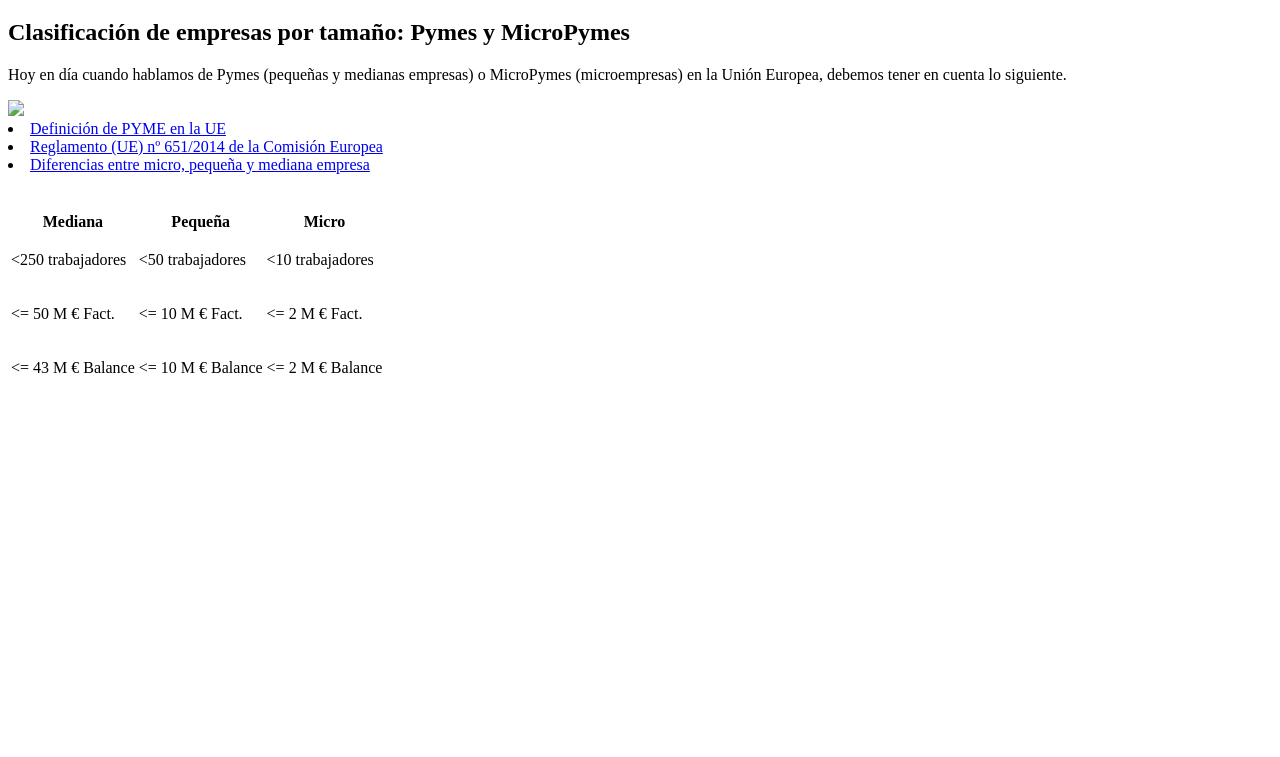
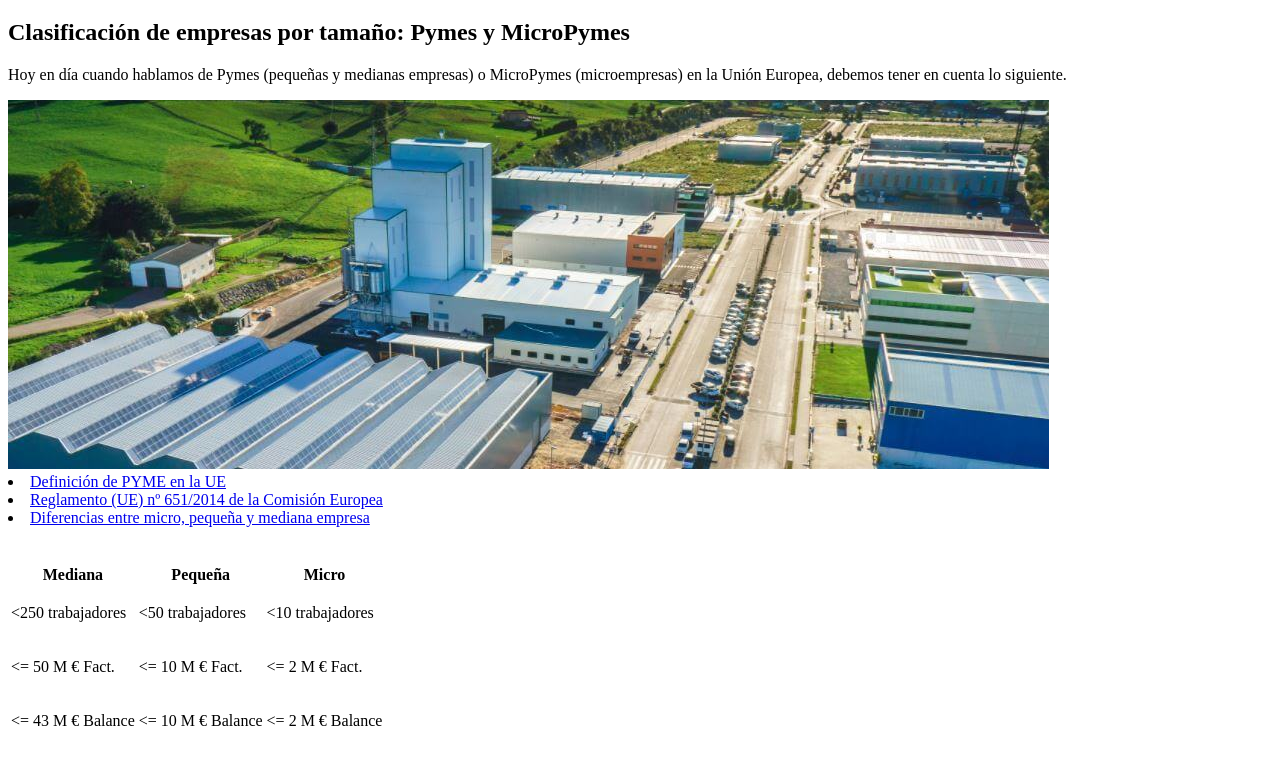
Before and after one commit to Deliamp/LLSGI-02, a plain HTML site: page index.html in a window 1280 px wide. Shown: the part 61-818 px from the top of the page. Drawn offline with Linux system fonts and the light colour scheme.

Commit message:
Update index.html

```diff
--- a/index.html
+++ b/index.html
@@ -11,7 +11,7 @@
 		<p title="Pymes y MiPymes">Hoy en día cuando hablamos de Pymes (pequeñas y medianas empresas) o MicroPymes (microempresas) en la Unión Europea, debemos tener en cuenta lo siguiente.</p>
 
 
-		<img src="img/Empresas.jpg"
+		<img src="Empresas.jpg"
 
 
 		<ul>
```
